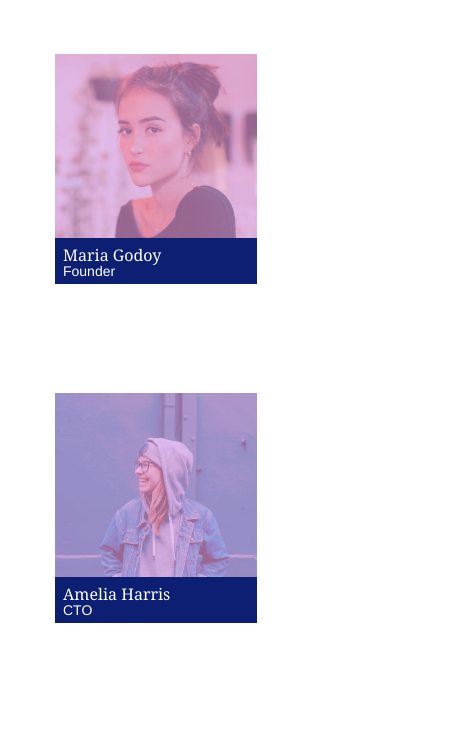
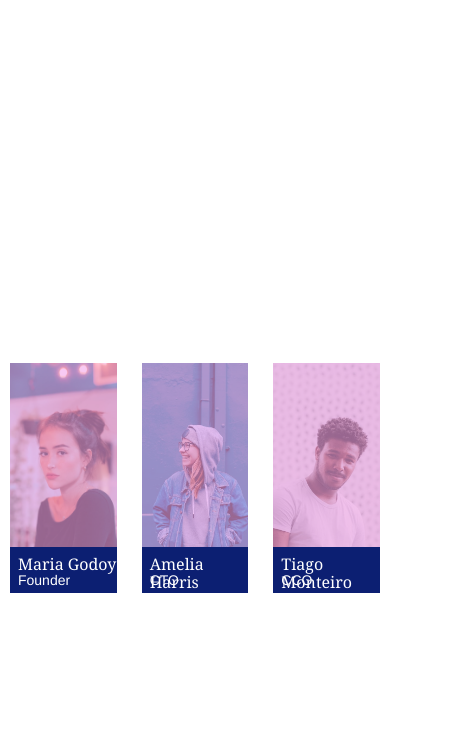
Before and after one commit to nika505/three-responsive-cards, a plain HTML site: page index.html in a window 390 px wide. Shown: the part 48-778 px from the top of the page, 472 px wide, since content can reach past the window. Drawn offline with Linux system fonts and the light colour scheme.

Commit message:
Update style.css

```diff
--- a/style.css
+++ b/style.css
@@ -117,4 +117,12 @@ h1{
         top:0;
         left: 5px;
     }
+
 }
+/* media query for tablet version */
+@media screen and (max-width:768px){
+    .wrapper{
+        display: flex;
+        margin-top: 5%;
+    }
+}
```
